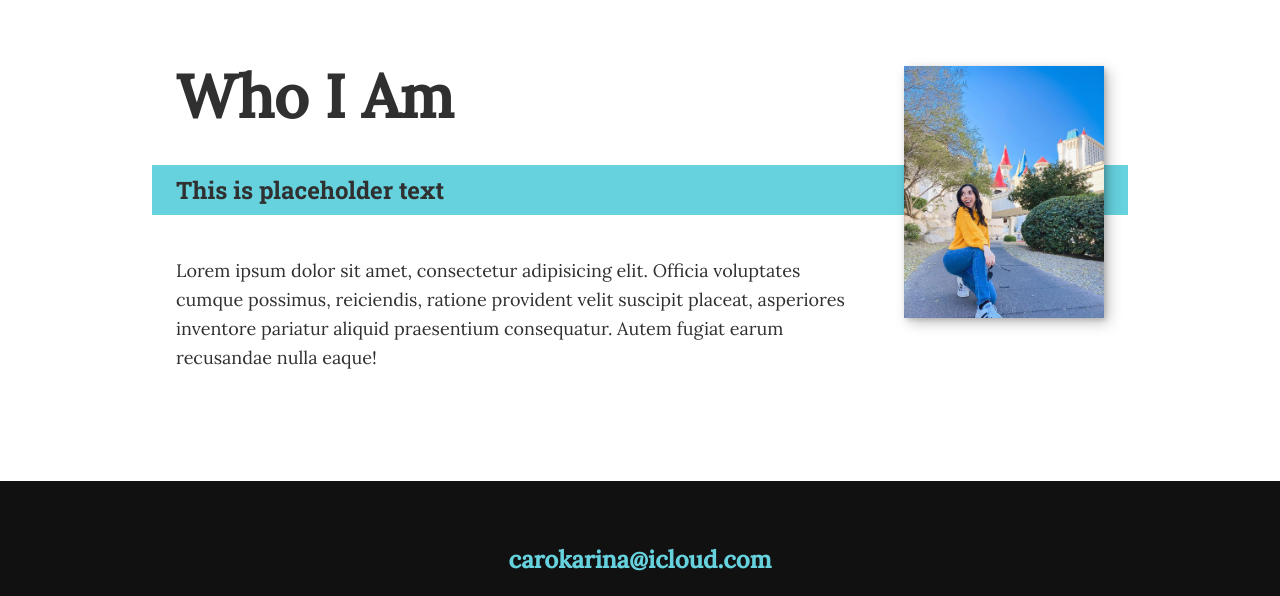
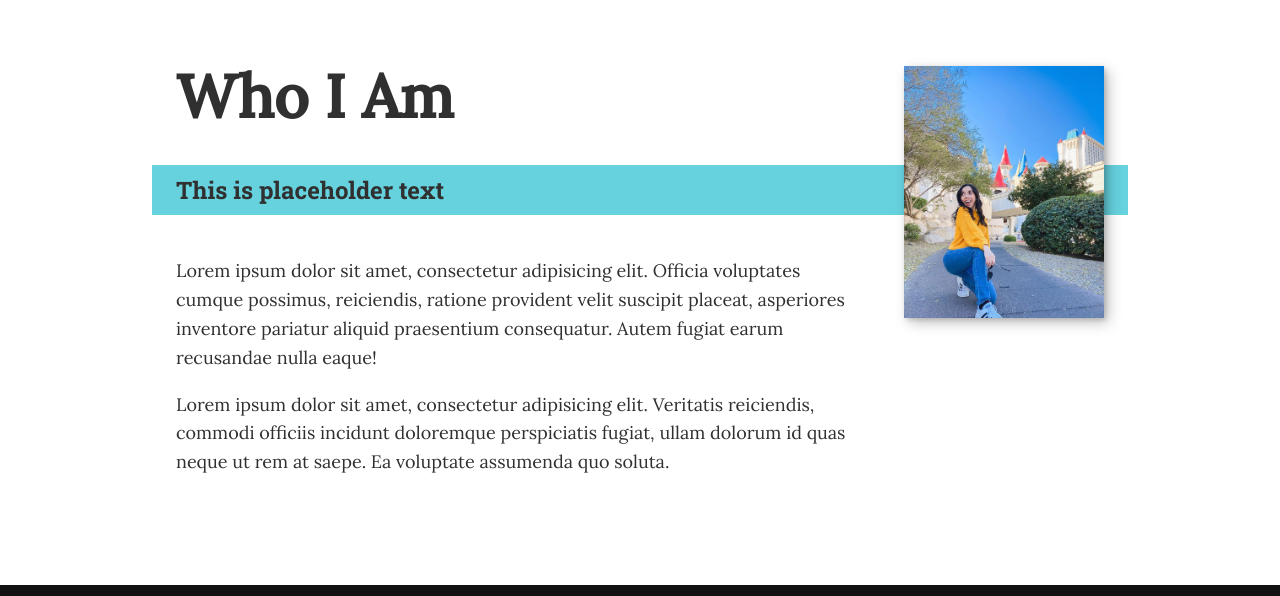
Before and after one commit to alltookarina/portfolio, a plain HTML site: page index.html in a window 1280 px wide. Shown: the part 1328-1924 px from the top of the page. Drawn offline with nearby package versions, Linux system fonts and the light colour scheme.

Commit message:
modified css

```diff
--- a/index.html
+++ b/index.html
@@ -82,7 +82,9 @@
                     provident velit suscipit placeat, asperiores inventore pariatur
                     aliquid praesentium consequatur. Autem fugiat earum recusandae
                     nulla eaque!</p>
-                <p></p>
+                <p>Lorem ipsum dolor sit amet, consectetur adipisicing elit. Veritatis
+                    reiciendis, commodi officiis incidunt doloremque perspiciatis fugiat,
+                    ullam dolorum id quas neque ut rem at saepe. Ea voluptate assumenda quo soluta.</p>
             </div>
             <img src="images/profile.jpg" alt="Profile photo of Karina smiling" class="about-me__img">
         </section>
```
